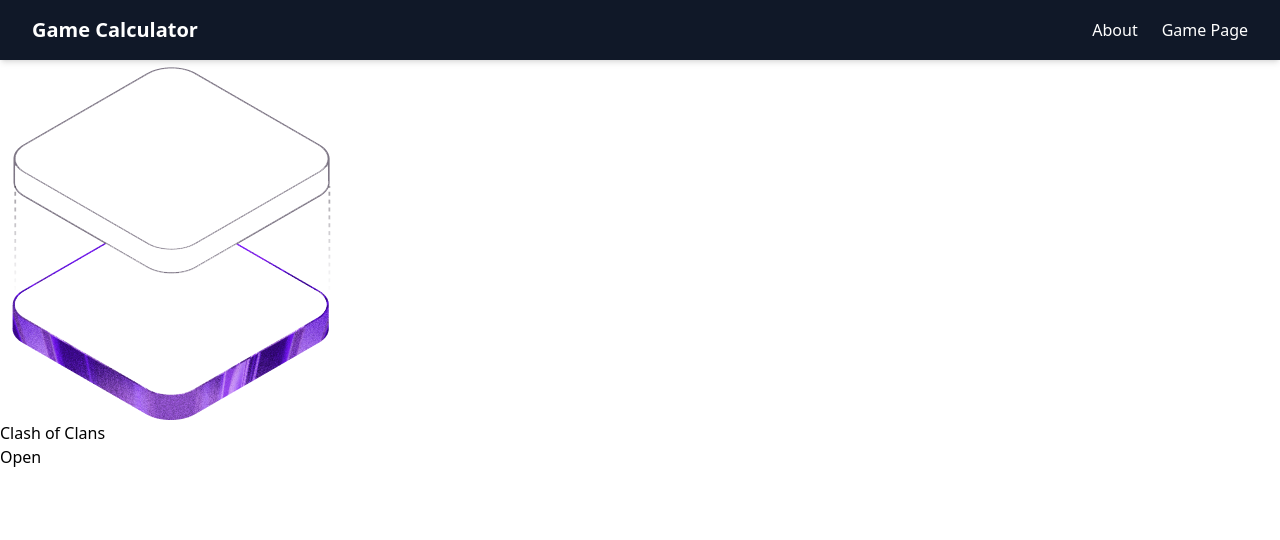
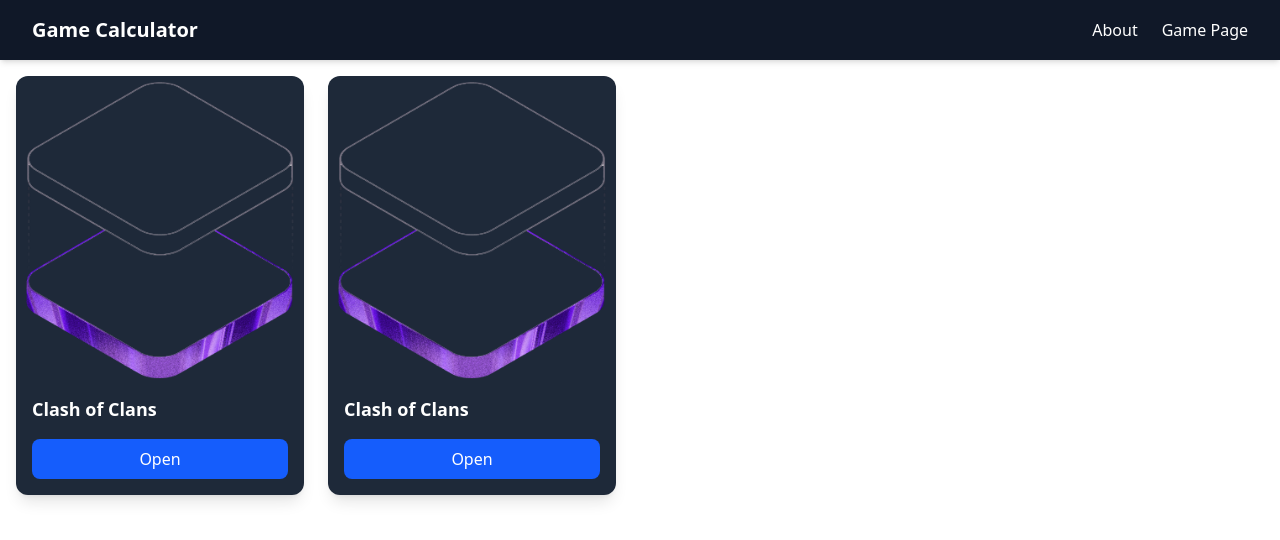
Before and after one commit to RascoBlomberg/Game-time, a React (Vite) app: page /gamePage in a window 1280 px wide. Shown: the top 540 px of the page. Built offline with nearby package versions, Linux system fonts and the light colour scheme.

Commit message:
added styleing to display cards

```diff
--- a/src/comps/display-card.tsx
+++ b/src/comps/display-card.tsx
@@ -9,12 +9,12 @@ type Props = {
 
 export default function DisplayCard({ title, link, image, description }: Props) {
   return (
-    <div>
-      <img src={image} alt={title}/>
-      <div>
-        <h2>{title}</h2>
-        {description && (<p>{description}</p>)}
-        <Link to={link}> Open</Link>
+    <div className="bg-gray-800 text-white rounded-xl overflow-hidden shadow-lg hover:bg-gray-600 transition duration-300 w-72">
+      <img src={image} alt={title} className="w-full h-auto object-cover"/>
+      <div className="p-4 flex flex-col gap-2">
+        <h2 className="text-lg font-bold">{title}</h2>
+        {description && (<p className="text-sm text-gray-400">{description}</p>)}
+        <Link to={link} className="mt-2 inline-block bg-blue-600 hover:bg-blue-700 text-white text-center py-2 rounded-lg transition"> Open</Link>
       </div>
     </div>
   );
--- a/src/pages/gamePage.tsx
+++ b/src/pages/gamePage.tsx
@@ -1,10 +1,21 @@
 import DisplayCard from "../comps/display-card";
 import Navbar from "../comps/navbar";
-export default function GamePage () {
-    return (
-        <div>
-            <Navbar />
-            <DisplayCard title="Clash of Clans" link="/coc" image="src\assets\hero.png"/>
-        </div>
-    )
+export default function GamePage() {
+  return (
+    <div>
+      <Navbar />
+      <div className="flex gap-6 p-2 m-2">
+        <DisplayCard
+          title="Clash of Clans"
+          link="/coc"
+          image="src\assets\hero.png"
+        />
+        <DisplayCard
+          title="Clash of Clans"
+          link="/coc"
+          image="src\assets\hero.png"
+        />
+      </div>
+    </div>
+  );
 }
```
